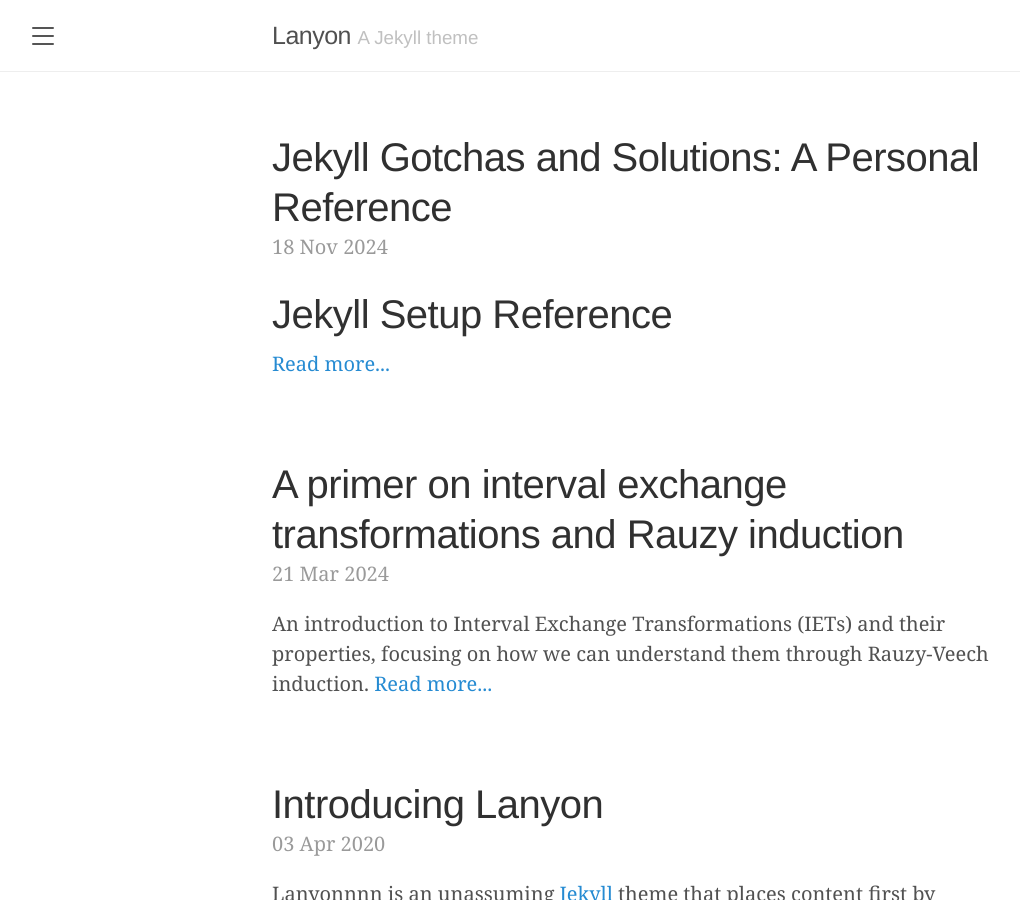
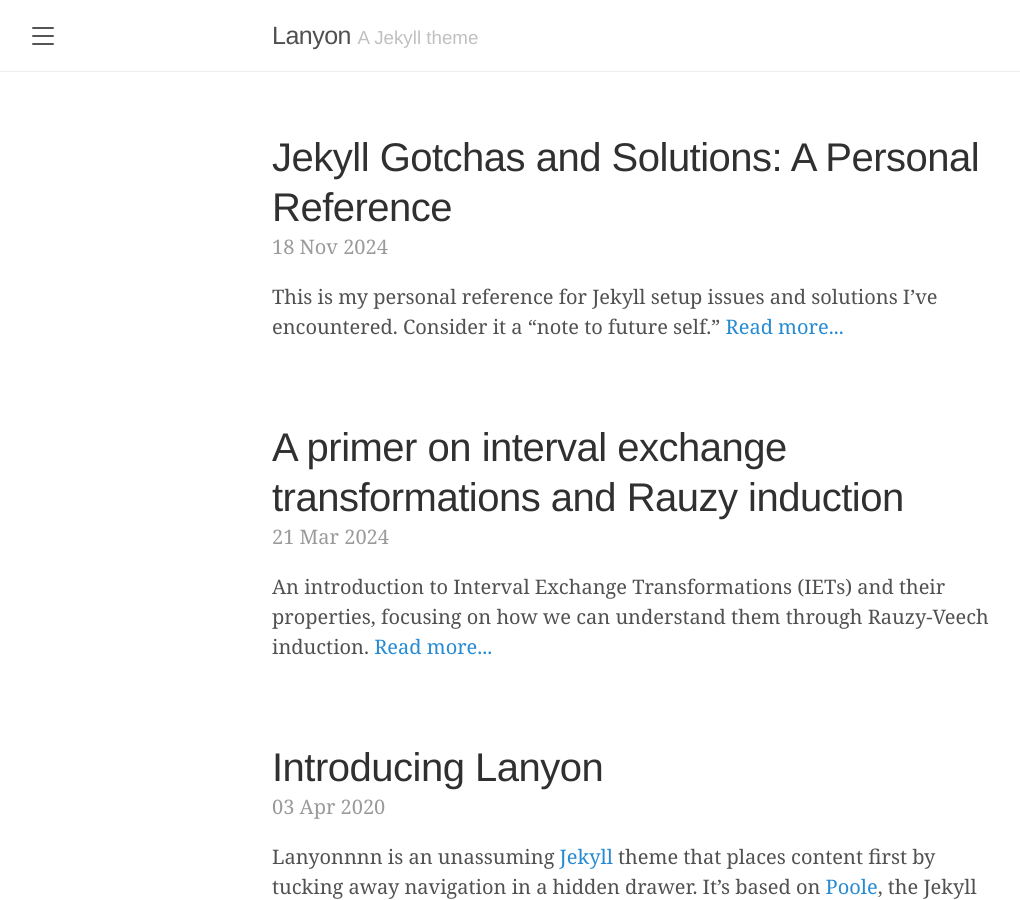
Before and after one commit to FabianLander/fabianlander.github.io, a Jekyll site: the page built from index.html, in a window 1280 px wide and 900 px high. Shown: the whole window, without its empty margins (8-1028 px from the left). Built offline with Jekyll 4.4.1, drawn with Linux system fonts in a browser that asks for light colours; the list of posts is cut into pages by our own code.

Commit message:
added excerpt

```diff
--- a/_posts/2024-11-18-jekyll-gotchas-and-solution.md
+++ b/_posts/2024-11-18-jekyll-gotchas-and-solution.md
@@ -3,6 +3,7 @@
 title: "Jekyll Gotchas and Solutions: A Personal Reference"
 date: 2024-11-18
 categories: [technical, reference]
+excerpt: "This is my personal reference for Jekyll setup issues and solutions I’ve encountered. Consider it a “note to future self.”"
 ---
 
 # Jekyll Setup Reference
```
